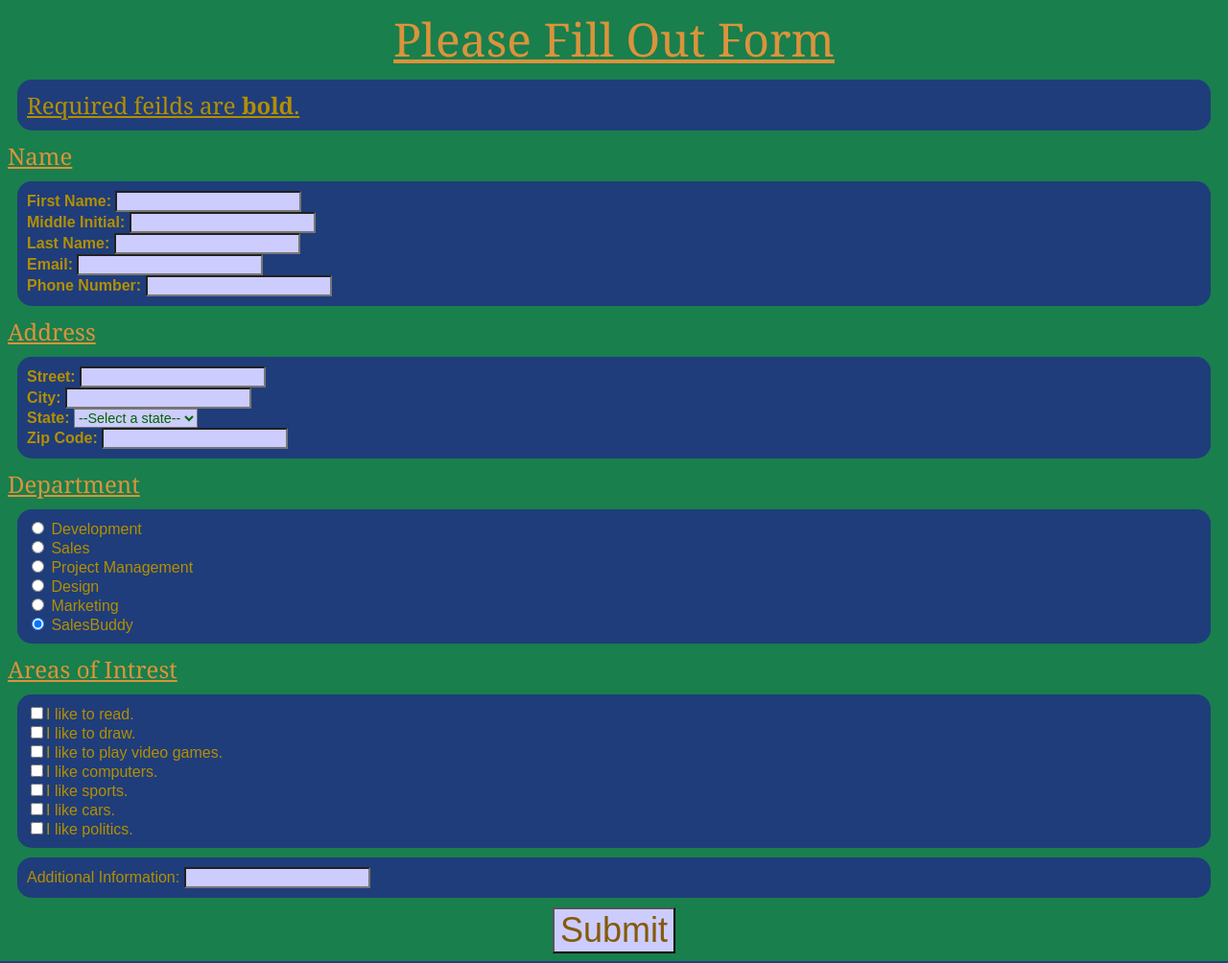
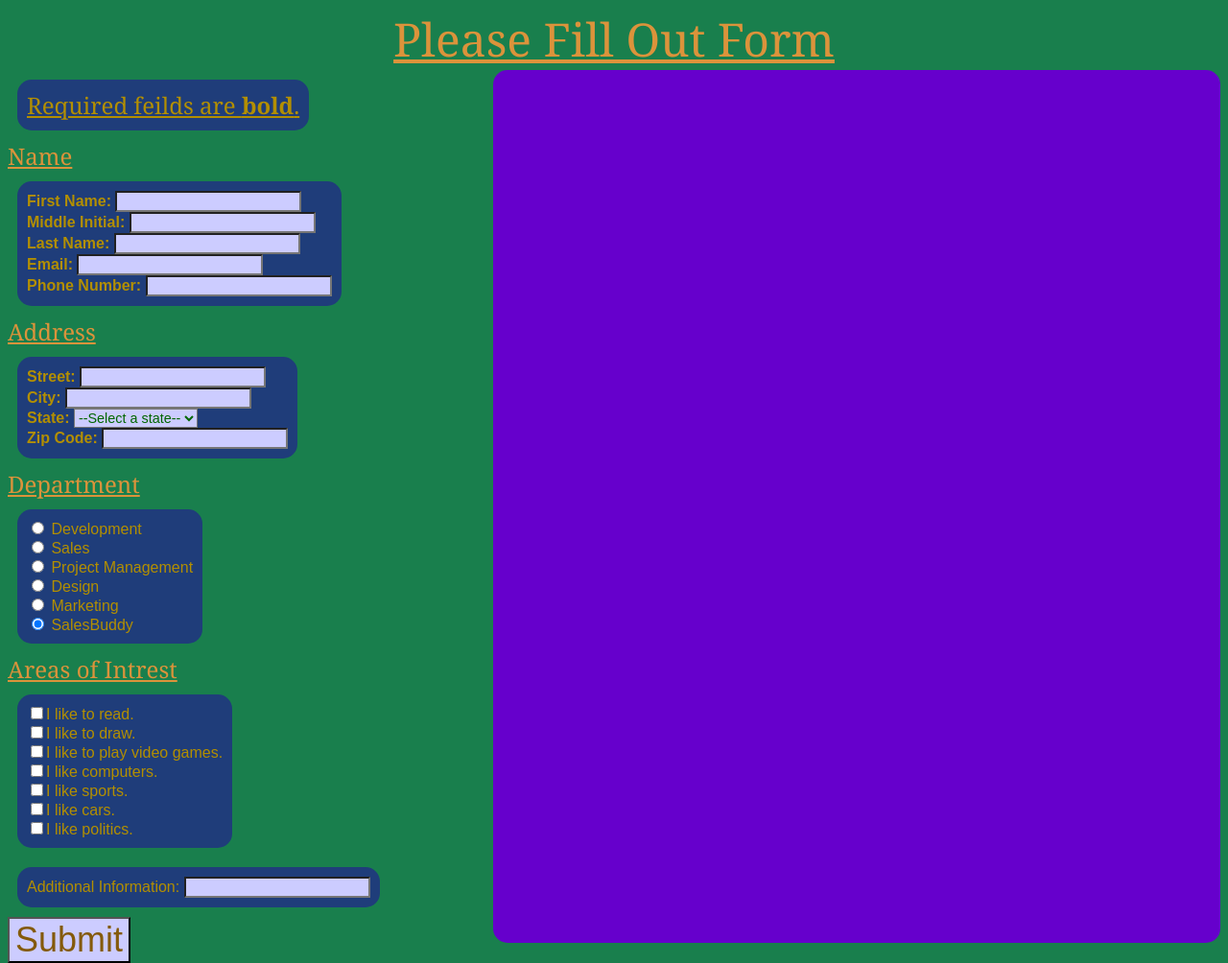
Before and after one commit to MaltronCraft/FormSubmition1, a PHP site: page / in a window 1280 px wide. Shown: the whole page at 96% size. Run offline with PHP 8.4, Linux system fonts and the light colour scheme.

Commit message:
added bar to right to fill space

```diff
--- a/index.php
+++ b/index.php
@@ -10,6 +10,9 @@
 			<link type="text/css" rel="stylesheet" href="stylesheet.css"/>
 			Please Fill Out Form
 		</header>
+
+		<div id = "bar">
+		</div>
 
 		<div id = "instructionsDiv">
 			<header id="requiredInstructions">Required feilds are <b>bold</b>.</header>
@@ -123,7 +126,9 @@
 			<input id="submit" type="submit" value="Submit">
 		</div>
 
-			</form>
+
+
+		</form>
 
 
 
--- a/stylesheet.css
+++ b/stylesheet.css
@@ -38,7 +38,8 @@ p{
 }
 
 div{
-	/*float: left;*/
+	float: left;
+	clear: left;
 }
 
 /*#left{
@@ -50,6 +51,14 @@ div{
 	float: right;
 	clear: right;
 }*/
+
+#bar{
+	float: right;
+	background-color: #6600cc;
+	border-radius: 15px;
+	height: 910px;
+	width: 60%;
+}
 
 input{
 	background-color: #ccccff;
```
